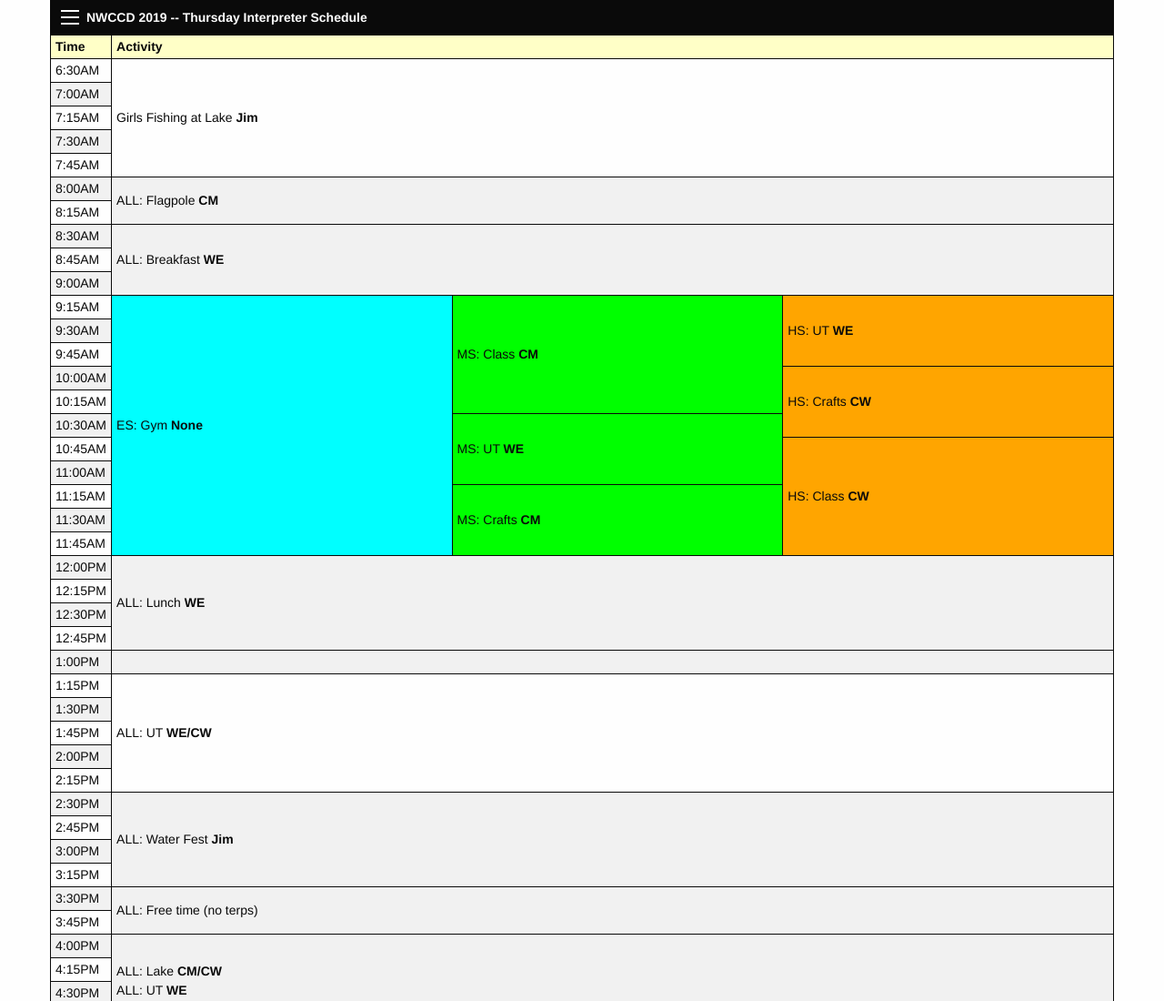
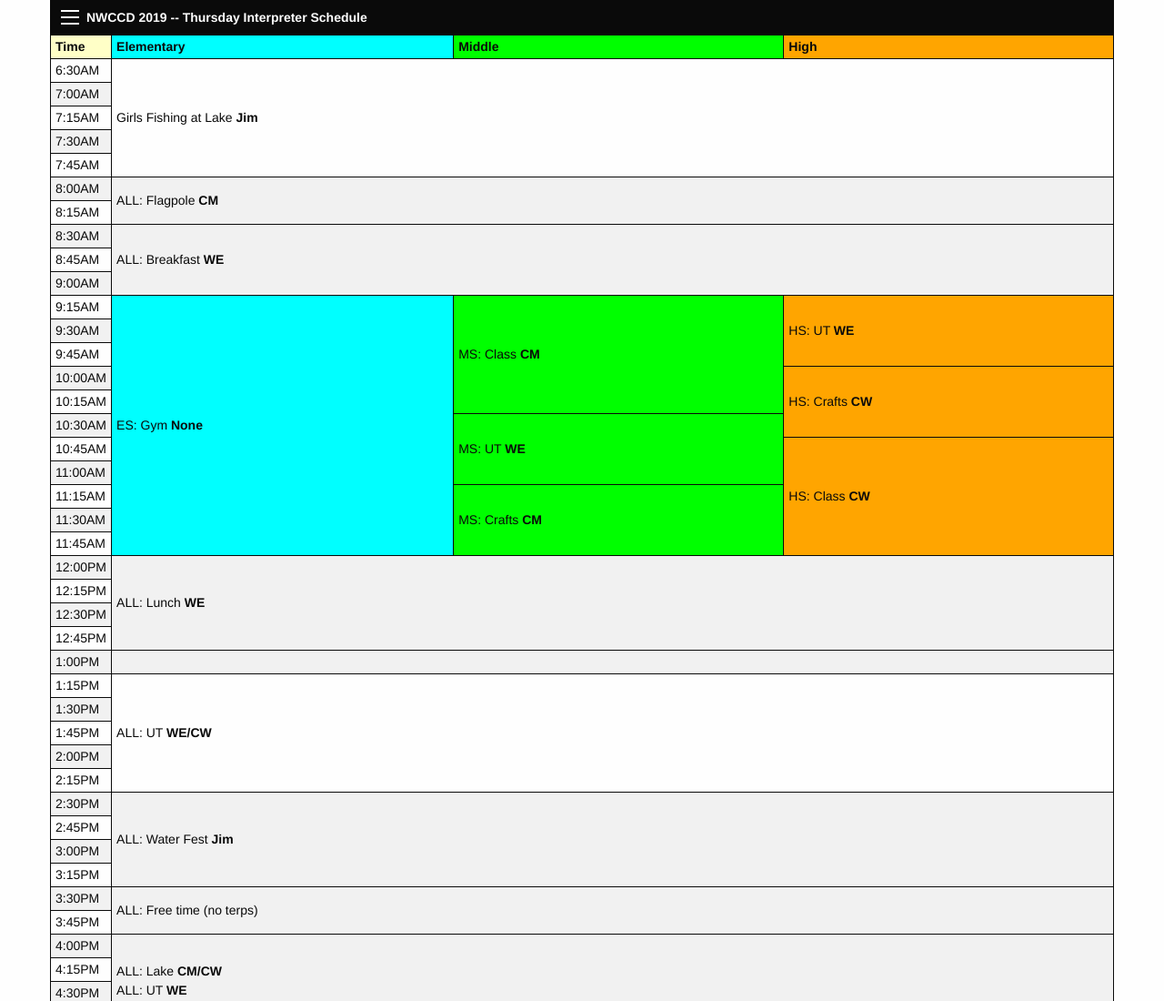
Before and after one commit to nwccd/2019, a plain HTML site: page t_thursday.html in a window 1280 px wide. Shown: the top 1100 px of the page at 91% size. Drawn offline with Linux system fonts and the light colour scheme.

Commit message:
Update t_thursday.html

```diff
--- a/t_thursday.html
+++ b/t_thursday.html
@@ -69,7 +69,7 @@
 <div class="columns small-12">
 
 <table class="tg">
-<thead><tr><th class="donotwrap">Time</th><th width="100%" colspan="3">Activity</th></tr></thead>
+<thead><tr><th class="donotwrap">Time</th><th style="background-color:aqua">Elementary</th><th style="background-color:lime">Middle</th><th style="background-color:orange">High</th></tr></thead>
 <tbody>
 <tr><td class="donotwrap">6:30AM</td><td width="100%" rowspan="5" colspan="3">Girls Fishing at Lake <b>Jim</b></td></tr>
 <tr><td class="donotwrap">7:00AM</td></tr>
```
